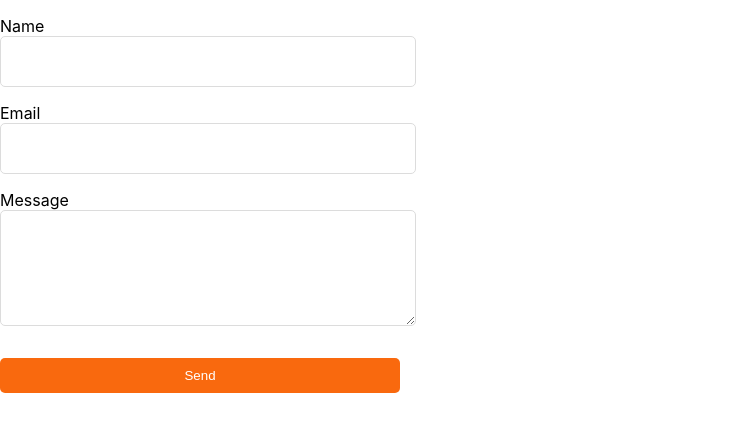
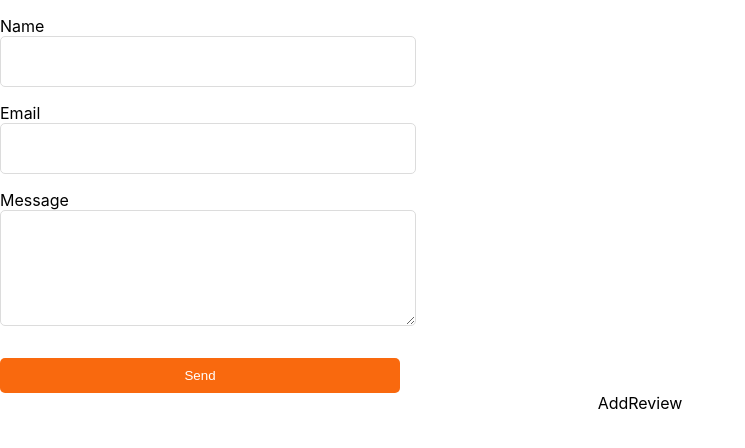
Before and after one commit to bhogalesiddhi/Prakash_Interior, a React (Create React App) app: page / in a window 1280 px wide. Shown: the top 448 px of the page, without its empty margins (0-745 px from the left). Built offline with nearby package versions, Linux system fonts and the light colour scheme.

Commit message:
Resolvingerror

```diff
--- a/src/App.js
+++ b/src/App.js
@@ -1,10 +1,12 @@
 import "./App.css";
+import AddReview from "./components/AddReview.jsx";
 import Contact from "./components/Contact.jsx";
 
 function App() {
   return (
     <div className="App">
       <Contact />
+      <AddReview/>
     </div>
   );
 }
--- /dev/null
+++ b/src/components/AddReview.jsx
@@ -0,0 +1,9 @@
+import React from 'react'
+
+const AddReview = () => {
+  return (
+    <div>AddReview</div>
+  )
+}
+
+export default AddReview
```
